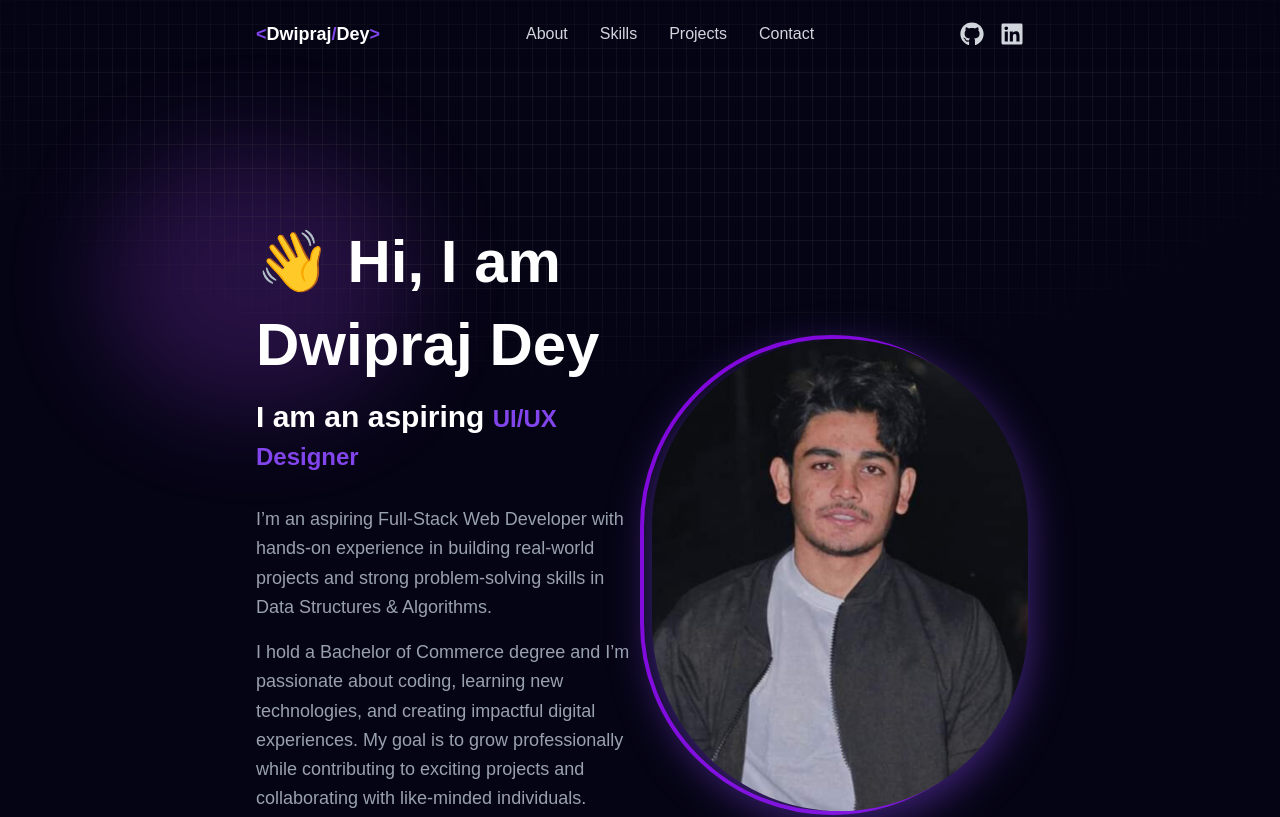
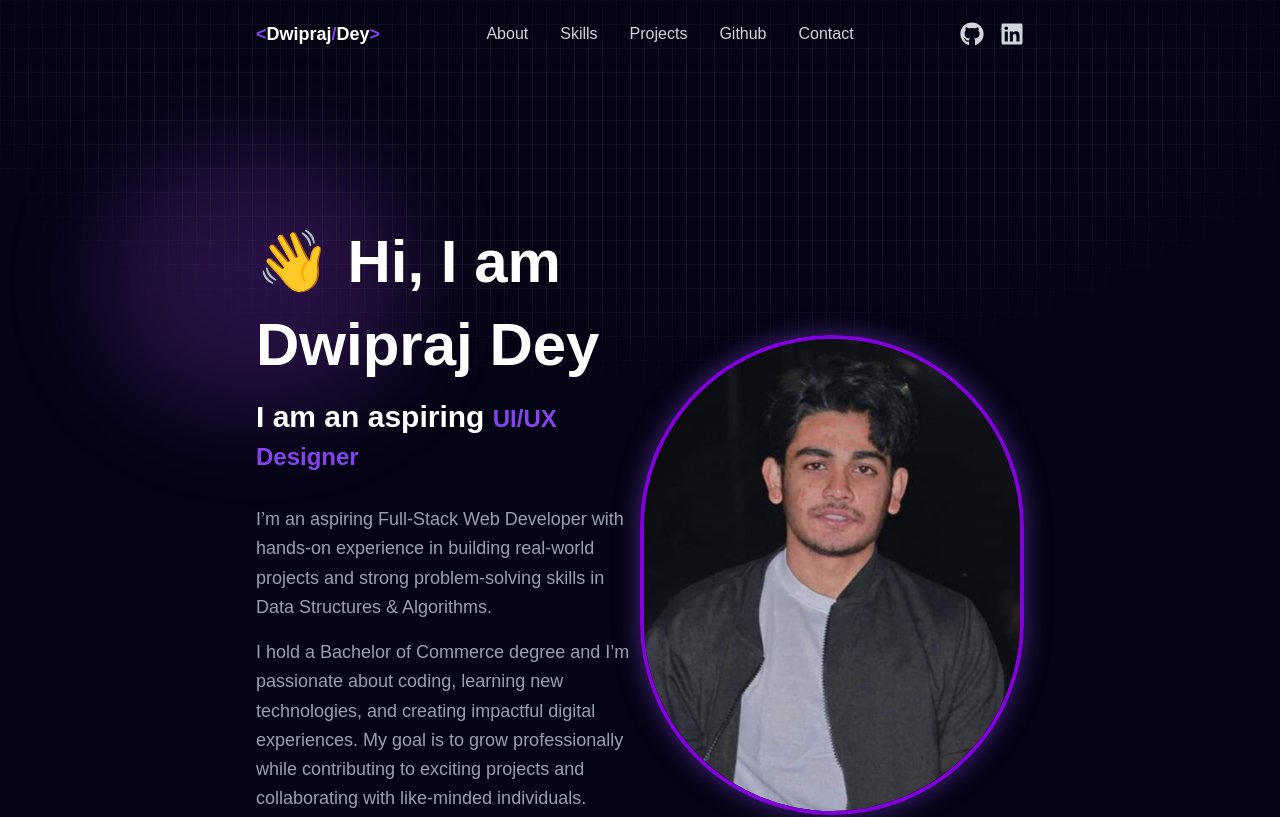
Before and after one commit to Dwipraj-creator/Personal-Portfolio, a React (Vite) app in the folder myportfolio/: page / in a window 1280 px wide. Shown: the top 817 px of the page. Built offline with nearby package versions, Linux system fonts and the light colour scheme.

Commit message:
Fixing my navbar , photo , resume link

```diff
--- a/myportfolio/src/components/About/About.jsx
+++ b/myportfolio/src/components/About/About.jsx
@@ -57,7 +57,7 @@ const About = () => {
 
           {/* Resume Button */}
           <a
-            href="https://drive.google.com/file/d/1YVmzgCnER8HC5hTRKobUKL-jmZj5lEij/view?usp=drivesdk "
+            href="https://drive.google.com/file/d/1aVGy8_tVT9bh-Z2uRTOpFP6d29ZMI8ju/view?usp=drivesdk"
             target="_blank"
             rel="noopener noreferrer"
             className="inline-block text-white py-3 px-8 rounded-full mt-5 text-lg font-bold transition duration-300 transform hover:scale-105"
@@ -79,12 +79,12 @@ const About = () => {
             scale={1.05}
             transitionSpeed={1000}
             gyroscope={true}
-            className="w-48 h-48 sm:w-64 sm:h-64 md:w-[30rem] md:h-[30rem] border-4 border-purple-700 rounded-full flex items-center justify-center"
+            className="w-48 h-48 sm:w-64 sm:h-64 md:w-[30rem] md:h-[30rem] border-4 border-purple-700 rounded-full flex items-center justify-center overflow-hidden shadow-[0_0_25px_rgba(130,69,236,0.5)]"
           >
             <img
               src={profilePic}
               alt="Dwipraj Dey"
-              className="w-full h-full rounded-full object-cover drop-shadow-[0_10px_20px_rgba(130,69,236,0.5)] translate-x-2"
+              className="w-full h-full object-cover rounded-full"
             />
           </Tilt>
         </div>
--- a/myportfolio/src/components/Navbar/Navbar.jsx
+++ b/myportfolio/src/components/Navbar/Navbar.jsx
@@ -11,13 +11,26 @@ const Navbar = () => {
   useEffect(() => {
     const handleScroll = () => {
       setIsScrolled(window.scrollY > 50);
+
+      const sections = document.querySelectorAll("section[id]");
+      let current = "";
+
+      sections.forEach((section) => {
+        const sectionTop = section.offsetTop - 150;
+        const sectionHeight = section.clientHeight;
+        if (window.scrollY >= sectionTop && window.scrollY < sectionTop + sectionHeight) {
+          current = section.getAttribute("id");
+        }
+      });
+
+      setActiveSection(current);
     };
 
     window.addEventListener("scroll", handleScroll);
     return () => window.removeEventListener("scroll", handleScroll);
   }, []);
 
-  // Smooth scroll function
+  // Smooth scroll to section
   const handleMenuItemClick = (sectionId) => {
     setActiveSection(sectionId);
     setIsOpen(false);
@@ -32,6 +45,7 @@ const Navbar = () => {
     { id: "about", label: "About" },
     { id: "skills", label: "Skills" },
     { id: "work", label: "Projects" },
+    {id:"github",label:"Github"},
     { id: "contact", label: "Contact" },
   ];
 
@@ -40,12 +54,12 @@ const Navbar = () => {
       className={`fixed top-0 w-full z-50 transition duration-300 px-[7vw] md:px-[7vw] lg:px-[20vw] ${
         isScrolled
           ? "bg-[#050414]/50 backdrop-blur-md shadow-md"
-          : "bg-gradient-to-b from-[#050414]/60 to-transparent"
+          : "md:bg-gradient-to-b md:from-[#050414]/60 md:to-transparent bg-transparent"
       }`}
     >
       <div className="flex justify-between items-center py-5 text-white">
         {/* Logo */}
-        <div className="text-lg font-semibold cursor-pointer">
+        <div className="text-lg font-semibold cursor-pointer select-none">
           <span className="text-[#8245ec]">&lt;</span>
           <span className="text-white">Dwipraj</span>
           <span className="text-[#8245ec]">/</span>
@@ -58,8 +72,10 @@ const Navbar = () => {
           {menuItems.map((item) => (
             <li
               key={item.id}
-              className={`cursor-pointer hover:text-[#8245ec] ${
-                activeSection === item.id ? "text-[#8245ec]" : ""
+              className={`cursor-pointer transition-colors duration-300 ${
+                activeSection === item.id
+                  ? "text-[#8245ec]"
+                  : "hover:text-[#8245ec]"
               }`}
             >
               <button onClick={() => handleMenuItemClick(item.id)}>
@@ -112,8 +128,10 @@ const Navbar = () => {
             {menuItems.map((item) => (
               <li
                 key={item.id}
-                className={`cursor-pointer hover:text-[#8245ec] ${
-                  activeSection === item.id ? "text-[#8245ec]" : ""
+                className={`cursor-pointer transition-colors duration-300 ${
+                  activeSection === item.id
+                    ? "text-[#8245ec]"
+                    : "hover:text-[#8245ec]"
                 }`}
               >
                 <button onClick={() => handleMenuItemClick(item.id)}>
@@ -122,6 +140,7 @@ const Navbar = () => {
               </li>
             ))}
           </ul>
+
           <div className="flex justify-center space-x-4 pb-4">
             <a
               href="https://github.com/codingmastr"
--- a/myportfolio/src/components/Work/Work.jsx
+++ b/myportfolio/src/components/Work/Work.jsx
@@ -64,21 +64,21 @@ const Work = () => {
         ))}
       </div>
 
-      {/* Modal Container */}
+      {/* Modal */}
       {selectedProject && (
         <div className="fixed inset-0 z-50 flex items-center justify-center bg-black bg-opacity-90 p-4">
           <div className="bg-gray-900 rounded-xl shadow-2xl lg:w-full w-[90%] max-w-3xl overflow-hidden relative">
-            <div className="flex justify-end p-4">
-              <button
-                onClick={handleCloseModal}
-                className="text-white text-3xl font-bold hover:text-purple-500"
-              >
-                &times;
-              </button>
-            </div>
+            {/* Close Button */}
+            <button
+              onClick={handleCloseModal}
+              className="absolute top-4 right-4 z-50 text-white text-4xl font-bold bg-black/60 hover:bg-purple-700/70 rounded-full w-10 h-10 flex items-center justify-center transition-colors"
+            >
+              &times;
+            </button>
 
+            {/* Modal Content */}
             <div className="flex flex-col">
-              <div className="w-full flex justify-center bg-gray-900 px-4">
+              <div className="w-full flex justify-center bg-gray-900 px-4 pt-6">
                 <img
                   src={selectedProject.image}
                   alt={selectedProject.title}
```
